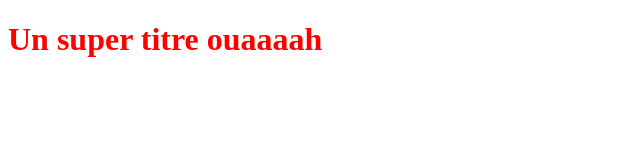
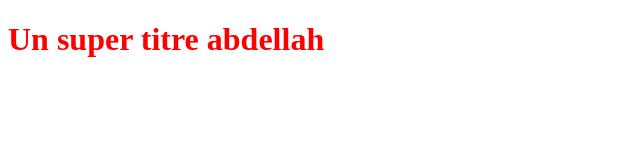
Before and after one commit to Seladji/OpenclassroomsProject, a plain HTML site: page index.html in a window 1280 px wide. Shown: the full height of the page, 0-640 px from the left. Drawn offline with Linux system fonts and the light colour scheme.

Commit message:
modification

```diff
--- a/index.html
+++ b/index.html
@@ -5,6 +5,6 @@
     <link rel="stylesheet" type="text/css" href="styles.css">
 </head>
 <body>
-    <h1>Un super titre ouaaaah</h1>
+    <h1>Un super  titre abdellah</h1>
 </body>
 </html>
```
Also changed, not shown: cagnotte.txt (deleted).
